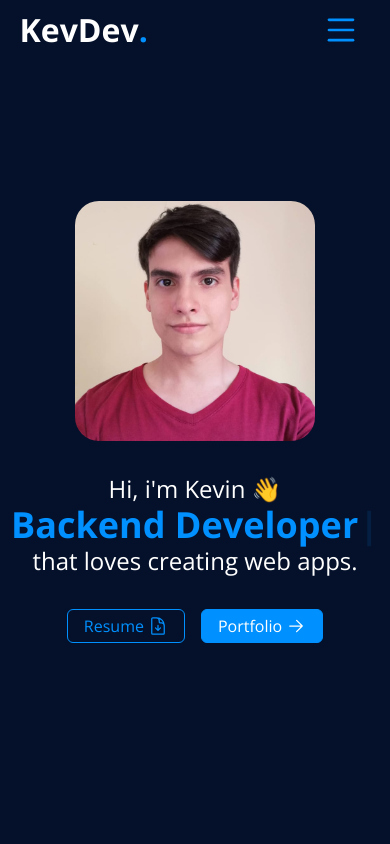
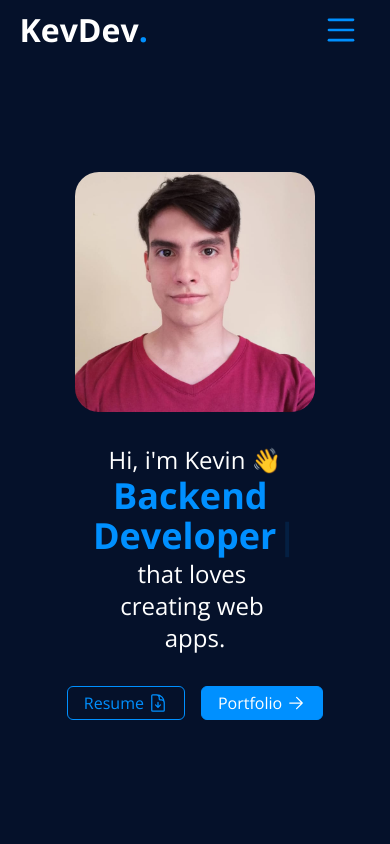
Before and after one commit to kevin3080/Portfolio, a React (Vite) app: page / in a window 390 px wide. Shown: the top 844 px of the page. Built offline with nearby package versions, Linux system fonts and the light colour scheme.

Commit message:
arreglando espaciados

```diff
--- a/src/Components/Inicio.tsx
+++ b/src/Components/Inicio.tsx
@@ -13,13 +13,13 @@ export const Inicio = () => {
          id="hero"
          className="container mb-10 mx-auto flex justify-center h-screen items-center w-[90%] md:w-[80%] flex-col-reverse sm:w-[90%] lg:flex-row lg:w-[80%] gap-x-2"
       >
-         <section className="w-[55%] mt-8 lg:mt-0 flex flex-col items-center lg:items-start ">
+         <section className="w-[55%] mt-8 lg:mt-0 flex flex-col items-center lg:items-start  ">
             <div className=" sm:w-auto text-center lg:text-left">
-               <p className="text-2xl lg:text-3xl">
+               <p className="text-2xl lg:text-3xl whitespace-nowrap">
                   <Translation translationKey="inicio.hi" />
                </p>
                {language === 'en' ? (
-                  <h1 className="text-4xl lg:text-5xl text-corp whitespace-nowrap lg:whitespace-break-spaces">
+                  <h1 className="text-4xl lg:text-5xl text-corp whitespace-break-spaces h-[2.3em] lg:h-[auto]">
                      <Typewriter
                         options={{
                            strings: [
@@ -35,7 +35,7 @@ export const Inicio = () => {
                      />
                   </h1>
                ) : (
-                  <h1 className="text-4xl lg:text-5xl text-corp whitespace-nowrap lg:whitespace-break-spaces">
+                  <h1 className="text-4xl lg:text-5xl text-corp whitespace-break-spaces h-[2.3em] lg:h-[auto]">
                      <Typewriter
                         options={{
                            strings: [
@@ -52,7 +52,7 @@ export const Inicio = () => {
                   </h1>
                )}
 
-               <p className="text-2xl lg:text-3xl whitespace-nowrap lg:whitespace-break-spaces">
+               <p className="text-2xl lg:text-3xl whitespace-break-spaces">
                   <Translation translationKey="inicio.p" />
                </p>
             </div>
@@ -98,7 +98,7 @@ export const Inicio = () => {
                </button>
             </div>
          </section>
-         <div className="w-60 h-60 md:w-80 md:h-80 lg:w-95 lg:h-95 rounded-3xl overflow-hidden">
+         <div className="w-60 h-60 md:w-80 md:h-80 lg:w-95 lg:h-95 rounded-3xl overflow-hidden mt-[3rem] lg:mt-0">
             <img src={autor} alt="" className="object-cover h-full w-full" />
          </div>
       </section>
```
